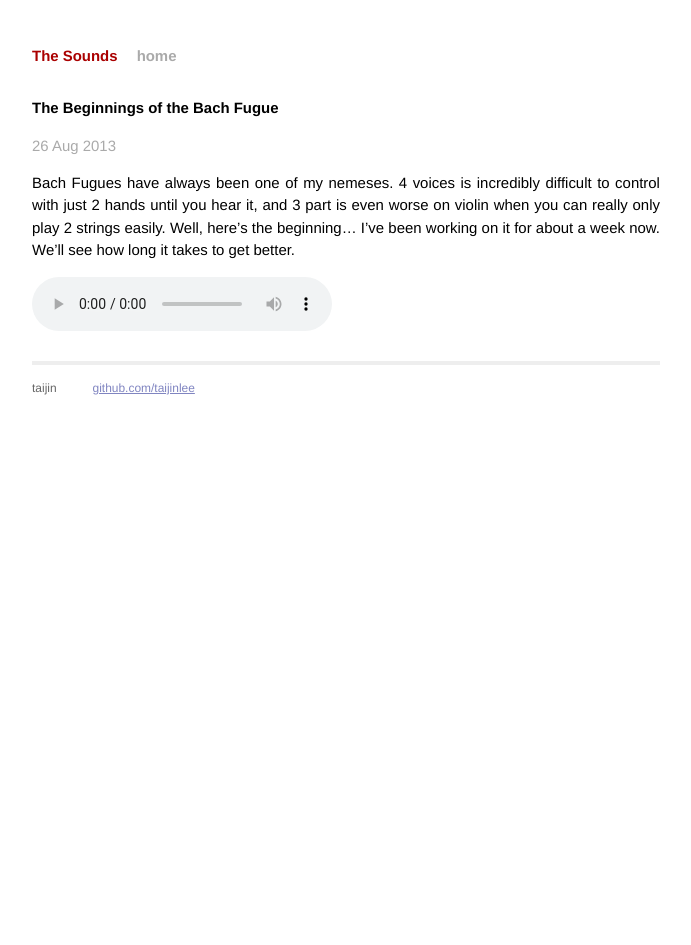
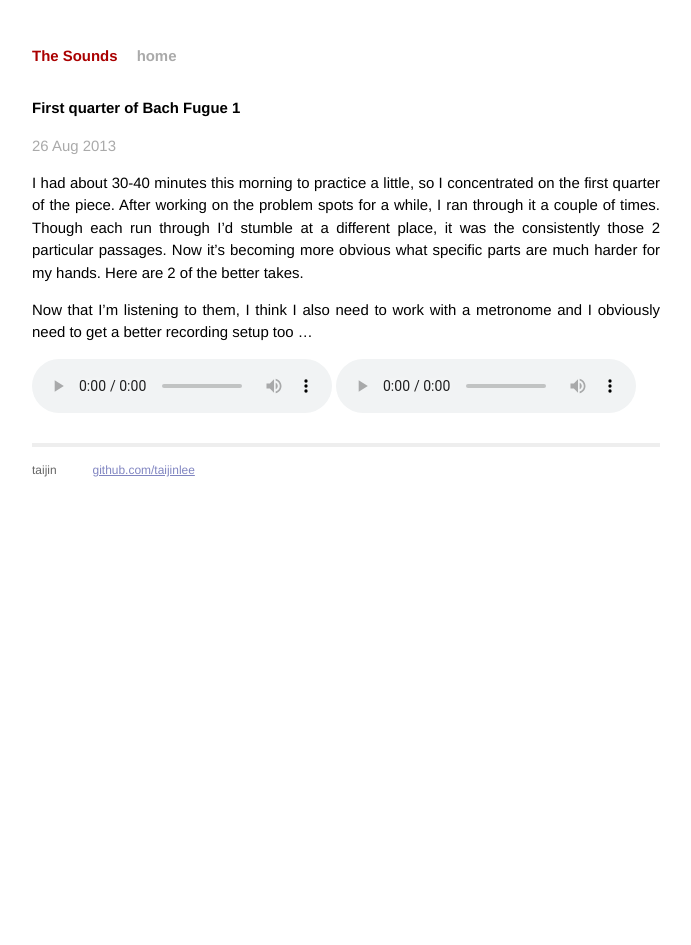
Before and after one commit to taijinlee/taijinlee.github.io, a Jekyll site: the page built from _posts/2013-08-27-bach-fugue.markdown, in a window 1280 px wide. Shown: the whole page, without its empty margins (294-985 px from the left). Built offline with Jekyll 4.4.1, drawn with Linux system fonts in a browser that asks for light colours; Markdown is read by kramdown in place of the engine named in the settings.

Commit message:
adding today's new bach fugue first quarter

```diff
--- a/_posts/2013-08-26-bach-fugue.markdown
+++ b/_posts/2013-08-26-bach-fugue.markdown
@@ -1,6 +1,6 @@
 ---
 layout: post
-title:  "The Beginnings of the Bach Fugue"
+title:  "The Beginnings of a Bach Fugue"
 date:   2013-08-26
 categories: piano bach
 ---
--- /dev/null
+++ b/_posts/2013-08-27-bach-fugue.markdown
@@ -0,0 +1,24 @@
+---
+layout: post
+title:  "First quarter of Bach Fugue 1"
+date:   2013-08-26
+categories: piano bach
+---
+
+I had about 30-40 minutes this morning to practice a little, so I concentrated on the first quarter of the piece. After working on the problem spots for a while, I ran through it a couple of times. Though each run through I'd stumble at a different place, it was the consistently those 2 particular passages. Now it's becoming more obvious what specific parts are much harder for my hands. Here are 2 of the better takes.
+
+Now that I'm listening to them, I think I also need to work with a metronome and I obviously need to get a better recording setup too ...
+
+<audio controls>
+  <source src="/audio/2013-08-27-bach-fugue-firstQuarter.mp3" />
+  <source src="/audio/2013-08-27-bach-fugue-firstQuarter.ogg" />
+
+  Download Bach Fugue 2013-08-27 first quarter 1 [MP3](/audio/2013-08-27-bach-fugue-firstQuarter.mp3) [OGG](/audio/2013-08-27-bach-fugue-firstQuarter.ogg)
+</audio>
+
+<audio controls>
+  <source src="/audio/2013-08-27-bach-fugue-firstQuarter2.mp3" />
+  <source src="/audio/2013-08-27-bach-fugue-firstQuarter2.ogg" />
+
+  Download Bach Fugue 2013-08-27 first quarter 2 [MP3](/audio/2013-08-27-bach-fugue-firstQuarter2.mp3) [OGG](/audio/2013-08-27-bach-fugue-firstQuarter2.ogg)
+</audio>
```
